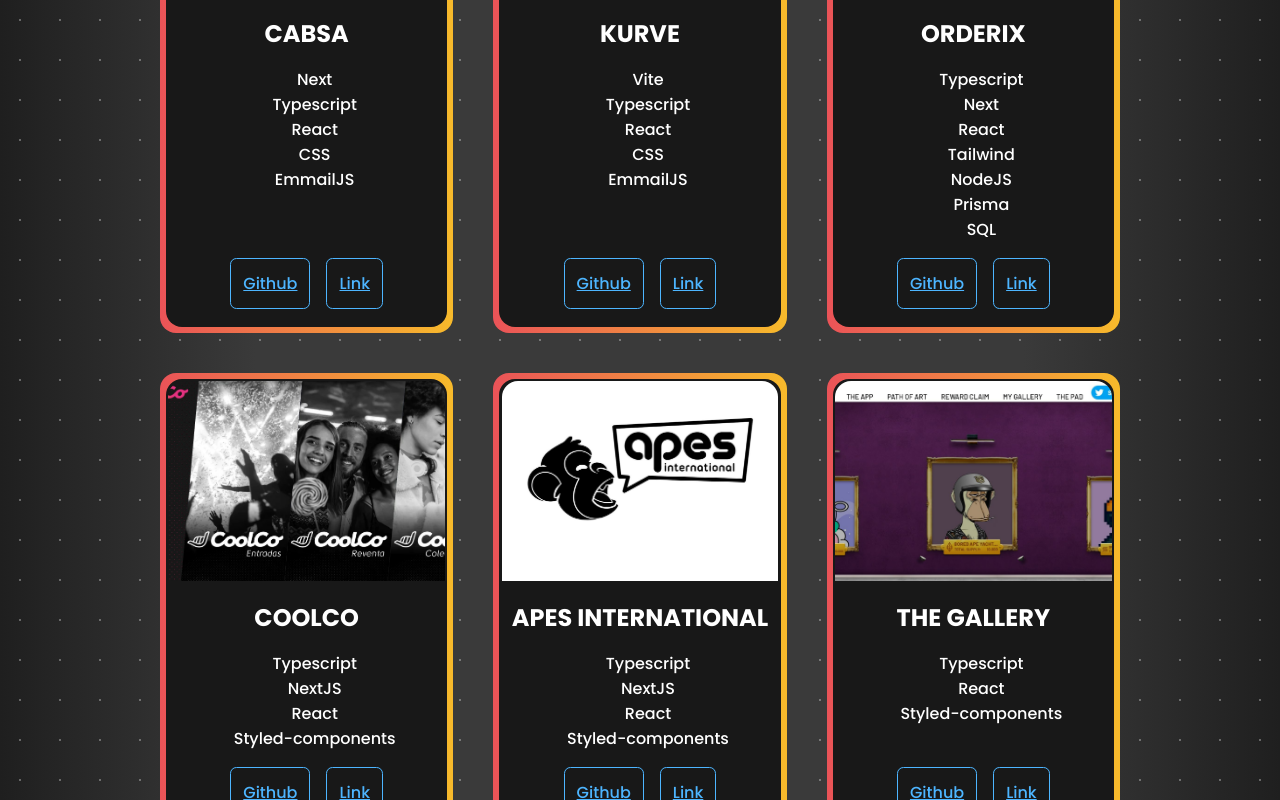
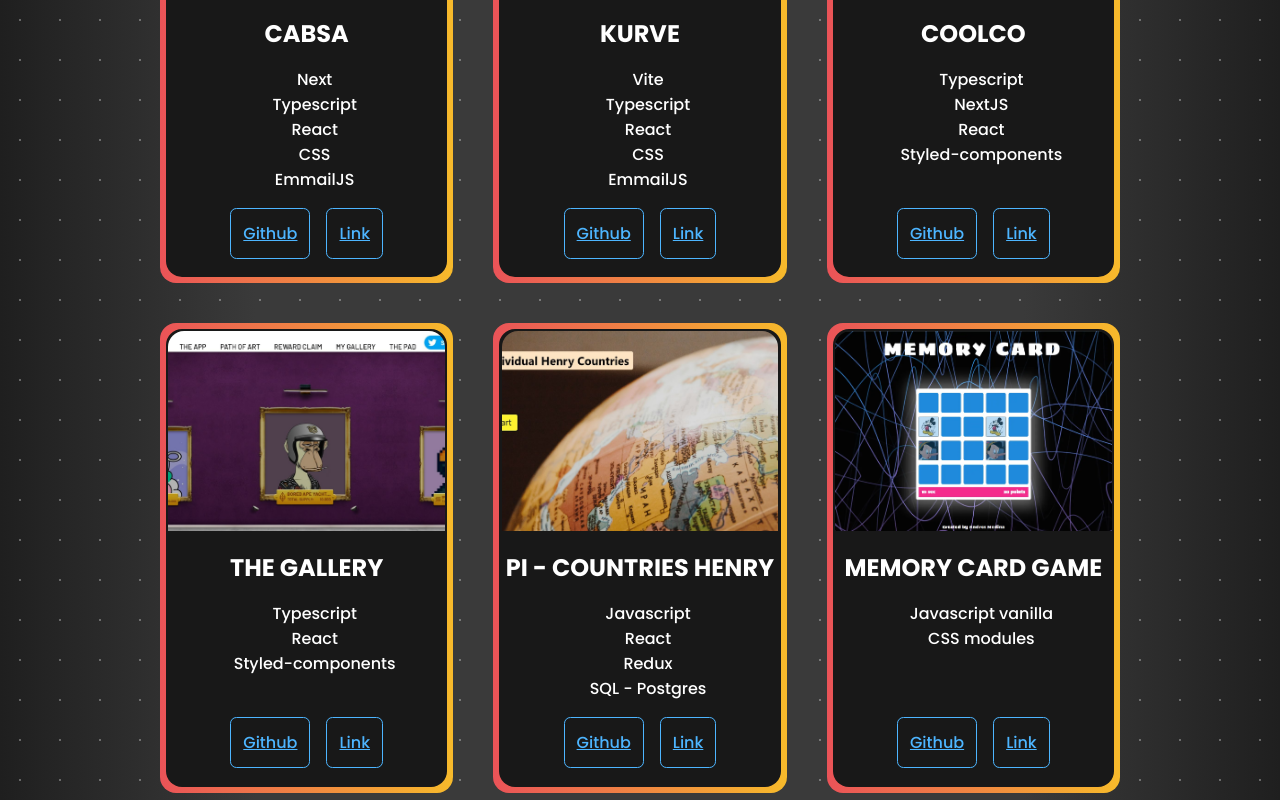
Before and after one commit to anmedina-arg/portfolio-vite, a React (Vite) app: page / in a window 1280 px wide. Shown: the part 2000-2800 px from the top of the page. Built offline with nearby package versions, Linux system fonts and the light colour scheme; a web font is replaced by a local one.

Commit message:
Update projects.ts

```diff
--- a/src/mockData/projects.ts
+++ b/src/mockData/projects.ts
@@ -55,7 +55,7 @@
   "EmmailJS"
     ],
   },
-  {
+ /* {
     id: 13,
     image: Orderix,
     title: "Orderix",
@@ -71,7 +71,7 @@
       "Prisma",
       "SQL",
     ],
-  },
+  },*/
   {
     id: 12,
     image: Coolco,
@@ -81,7 +81,7 @@
     description: "Buy a ticket, and get an NFT's gift",
     skill: ["Typescript", "NextJS", "React", "Styled-components"],
   },
-  {
+  /*{
     id: 11,
     image: Apes,
     title: "Apes International",
@@ -89,7 +89,7 @@
     demo: "https://www.apesgroup.net/",
     description: "TO COMPLETE... building in progress...",
     skill: ["Typescript", "NextJS", "React", "Styled-components"],
-  },
+  },*/
   {
     id: 10,
     image: Gallery,
@@ -99,7 +99,7 @@
     description: "TO COMPLETE... building in progress...",
     skill: ["Typescript", "React", "Styled-components"],
   },
-  {
+  /*{
     id: 9,
     image: Cats,
     title: "Cats and dogs",
@@ -124,13 +124,13 @@
       "SQL - Postgres",
       "Pasarela de pago MELI",
     ],
-  },
+  },*/
   {
     id: 7,
     image: PICountry,
     title: "PI - Countries Henry",
     github: "http://github.com",
-    demo: "https://www.youtube.com/watch?v=2mivlbmIUsA&t=6s",
+    demo: "https://pi-henry-neon.vercel.app/",
     description:
       "NOT RESPONSIVE YET. An individual project for Henry's bootcamp. It is a SPA in which requests are made to an external API, but you can also generate and add your own tourist activities for one or more countries. In this SPA, filters, searches, CRUD, paging and relations between tourist activities and one or more countries are carried out",
     skill: ["Javascript", "React", "Redux", "SQL - Postgres"],
```
